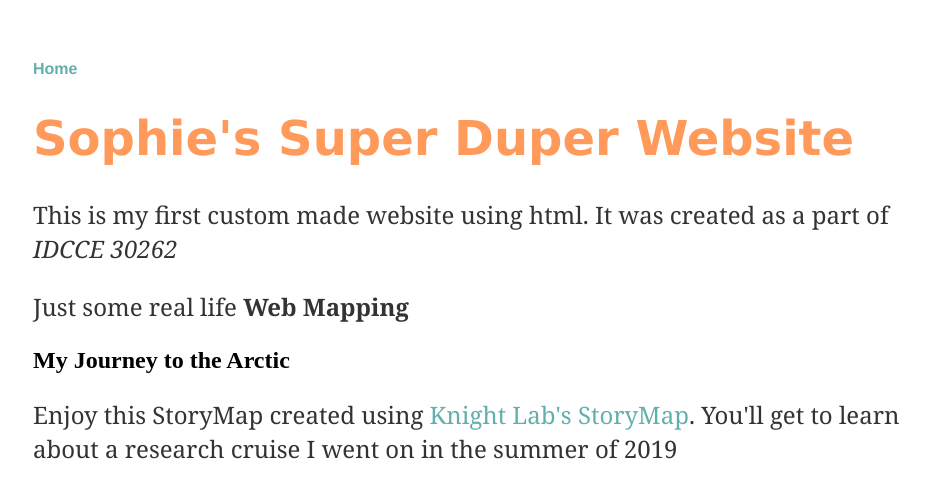
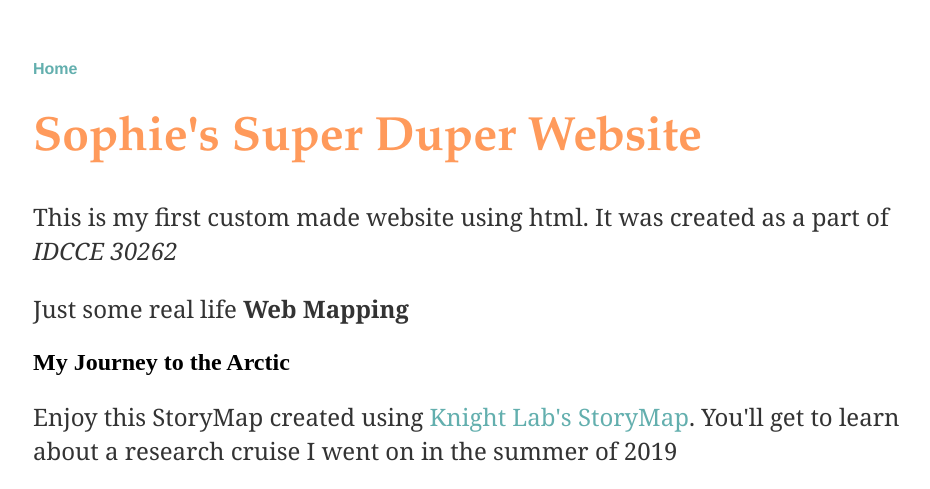
Before and after one commit to sophspilio/sophspilio.github.io, a Jekyll site: the page built from index.html, in a window 1280 px wide. Shown: the top 489 px of the page, without its empty margins (159-1089 px from the left). Built offline with Jekyll 4.4.1, drawn with Linux system fonts in a browser that asks for light colours; grey boxes are pictures that could not be loaded.

Commit message:
Update main.css

```diff
--- a/css/main.css
+++ b/css/main.css
@@ -22,7 +22,7 @@ a:hover {
 }
 h1 {
     font-size: 3em;
-    font-family: 'Verdana', 'Times New Roman', 'Serif';
+    font-family: 'Garamond', 'Times New Roman', 'Serif';
     color: #FF9A5B;
 }
 p {
```
